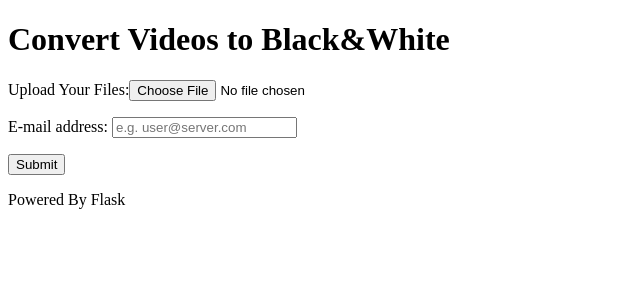
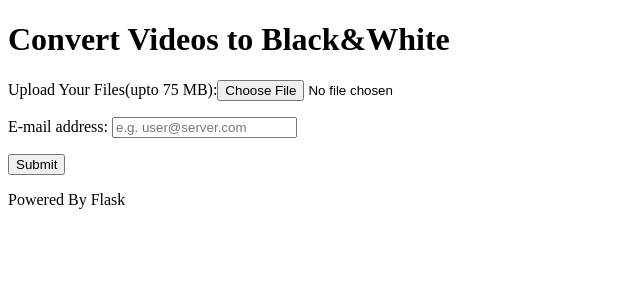
Before and after one commit to Tewatia5355/VideoConv_Comp, a Flask app: page /convert in a window 1280 px wide. Shown: the part 152-452 px from the top of the page, without its empty margins (0-640 px from the left). Run offline with Flask 2, Linux system fonts and the light colour scheme.

Commit message:
Ultimate show

```diff
--- a/app.py
+++ b/app.py
@@ -14,7 +14,7 @@ from convert import conv_code
 from compressVideo import comp_code
 
 app = Flask(__name__)
-app.config['MAX_CONTENT_LENGTH'] = 1024*1024*150
+app.config['MAX_CONTENT_LENGTH'] = 1024*1024*75
 app.config['UPLOAD_EXTENSIONS'] = ['.mp4', '.m4v', '.mkv',
                                    '.webm', '.mov', '.avi', '.wmv', '.mpg', '.flv']
 app.config['UPLOAD_PATH'] = 'uploads'
@@ -70,6 +70,8 @@ def process_file():
         file_ext = os.path.splitext(filename)[1]
         if file_ext not in app.config['UPLOAD_EXTENSIONS']:
             abort(400)
+        if os.path.exists(join(app.config['UPLOAD_PATH'], filename)):
+            os.remove(join(app.config['UPLOAD_PATH'], filename))
         uploaded_file.save(join(app.config['UPLOAD_PATH'], filename))
         if req_process == 'convert':
             output_file, out_name, success_code = conv_code(filename)
--- a/compressVideo.py
+++ b/compressVideo.py
@@ -66,7 +66,7 @@ def comp_code(file_name, scale_percent):
     for i in range(len(img_array)):
         out.write(img_array[i])
     # print("Output File is generated.")
-
+    del img_array
     # Releases all variable
     os.chdir(cur_path)
     out.release()
--- a/convert.py
+++ b/convert.py
@@ -49,6 +49,7 @@ def conv_code(file_name):
     # print("Frames Extracted Successfully.")
     # print(len(img_array))
     # Path of output video file
+
     pathOut = join(curr_path, videoName+"_output"+videoExtension)
 
     # Checking if output file exists, if yes it will remove it
@@ -65,6 +66,7 @@ def conv_code(file_name):
         out.write(img_array[i])
     # print("Output File is generated.")
 
+    del img_array
     # Releases all variable
     os.chdir(cur_path)
     out.release()
@@ -82,5 +84,6 @@ def conv_code(file_name):
         os.remove(file_path)
     except OSError:
         print("Error in removing raw folder images")
+
     # print("Code terminated successfully!!")
     return pathOutt, out_name, 0
--- a/templates/compress.html
+++ b/templates/compress.html
@@ -10,7 +10,7 @@
     <h1>Compress your video files</h1>
     <form method="POST" action="/process" enctype="multipart/form-data">
       <p>
-        Upload Your Files:<input
+        Upload Your Files(upto 75 MB):<input
           type="file"
           name="file"
           accept="video/*"
--- a/templates/convert.html
+++ b/templates/convert.html
@@ -10,7 +10,7 @@
     <h1>Convert Videos to Black&White</h1>
     <form method="POST" action="/process" enctype="multipart/form-data">
       <p>
-        Upload Your Files:<input
+        Upload Your Files(upto 75 MB):<input
           type="file"
           name="file"
           accept="video/*"
```
